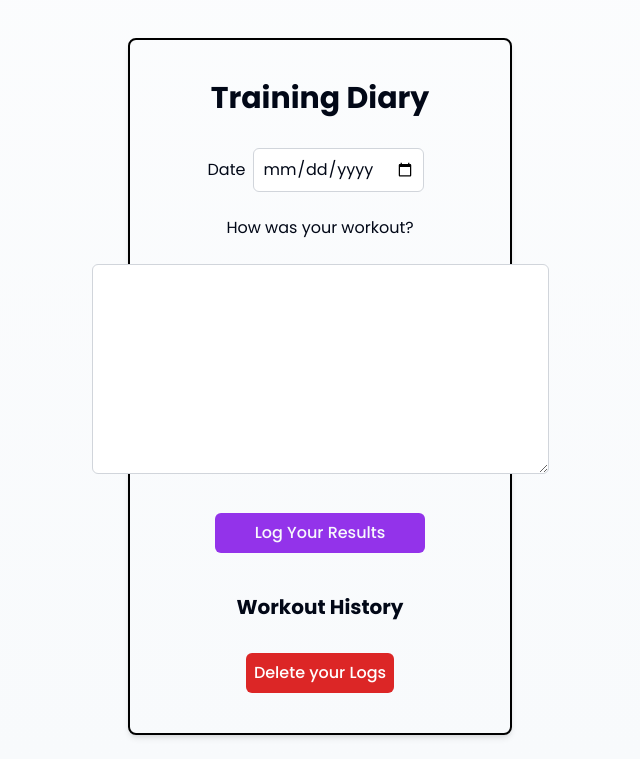
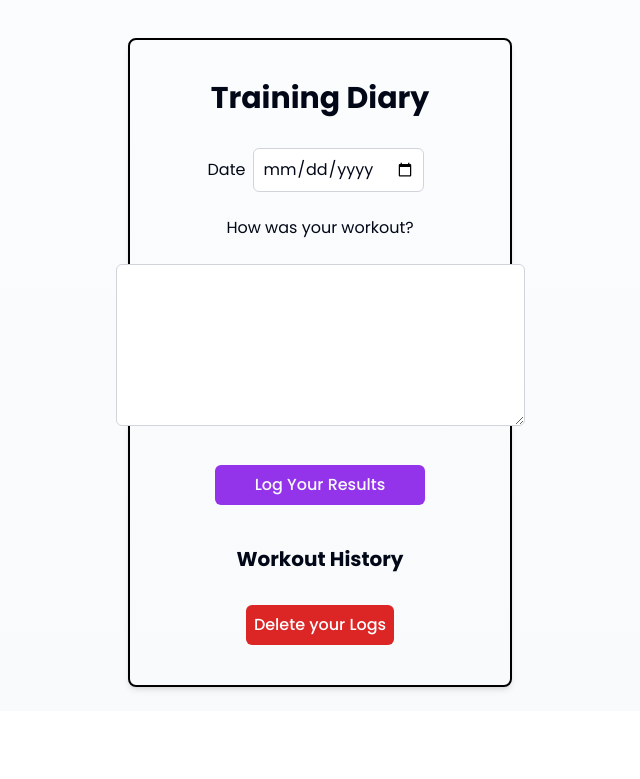
Before and after one commit to TrentFleet/MovePro, a Next.js app: page /Dashboard in a window 1280 px wide. Shown: the part 1082-1861 px from the top of the page, without its empty margins (320-960 px from the left). After the commit the page ends 1817 px from the top, so only its background shows below. Built offline with nearby package versions, Linux system fonts and the light colour scheme.

Commit message:
we made a fix

```diff
--- a/app/MyApi/page.tsx
+++ b/app/MyApi/page.tsx
@@ -56,12 +56,12 @@
         <p>Target: {exercise.target}</p>
         <p>Equipment: {exercise.equipment}</p>
         {exercise.gifUrl && (
-          <Image
-            className="mt-4"
-            src={exercise.gifUrl}
-            alt={`GIF for ${exercise.name}`}
-            style={{ maxWidth: "100%" }}
-          />
+          <img
+          className="mt-4"
+          src={exercise.gifUrl}
+          alt={`GIF for ${exercise.name}`}
+          style={{ maxWidth: '100%' }}
+        />
         )}
         {/* Add more details as needed */}
       </li>
--- a/app/Workout/workoutlog/page.tsx
+++ b/app/Workout/workoutlog/page.tsx
@@ -70,7 +70,7 @@
             <textarea
               value={logText}
               onChange={(e) => setLogText(e.target.value)}
-              className="m-6 p-20 border border-gray-300 rounded-md focus:outline-none focus:border-blue-600"
+              className="m-6 p-14 border border-gray-300 rounded-md focus:outline-none focus:border-blue-600"
             ></textarea>
           </label>
           <div className="flex flex-col gap-4 font-semibold text-md justify-center">
```
